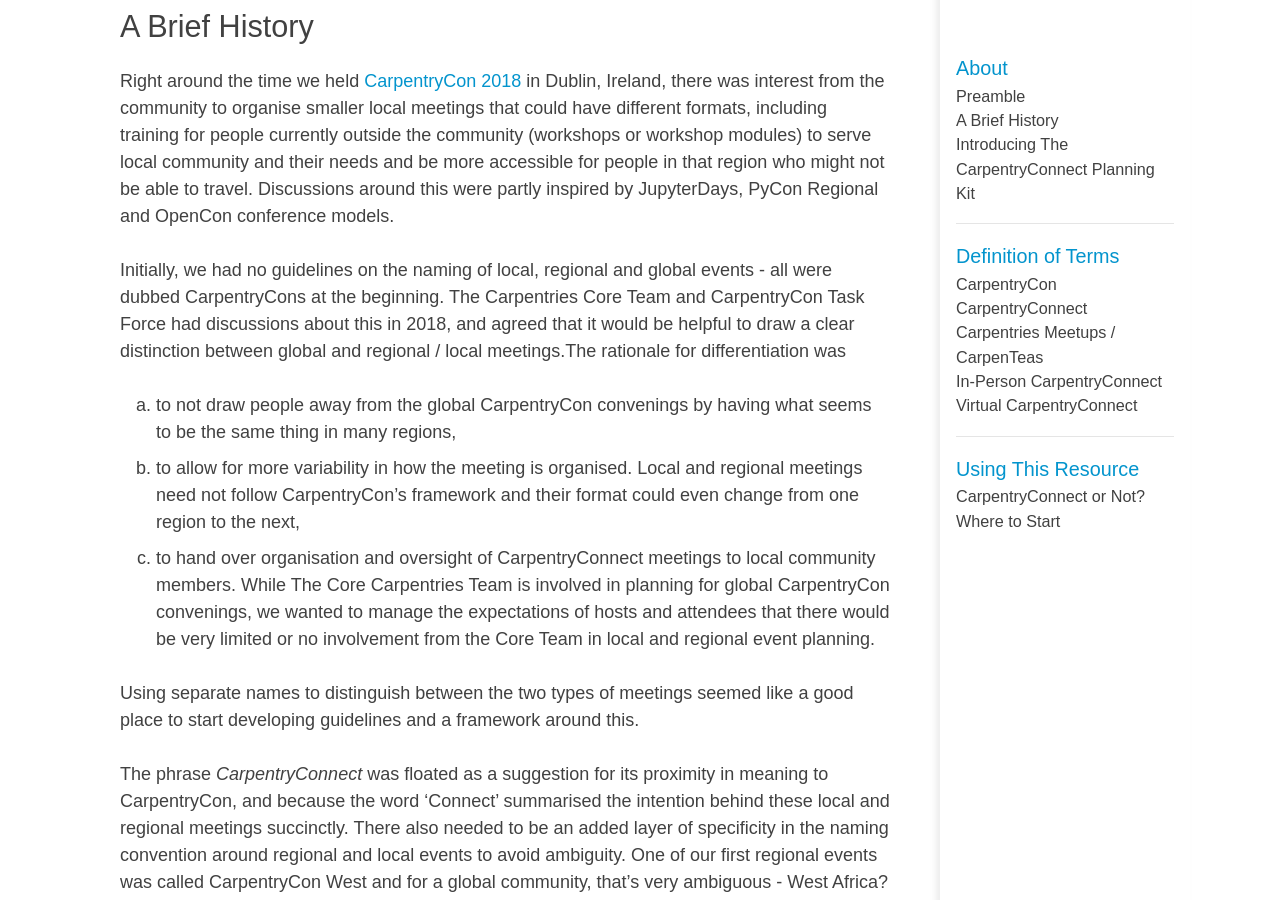
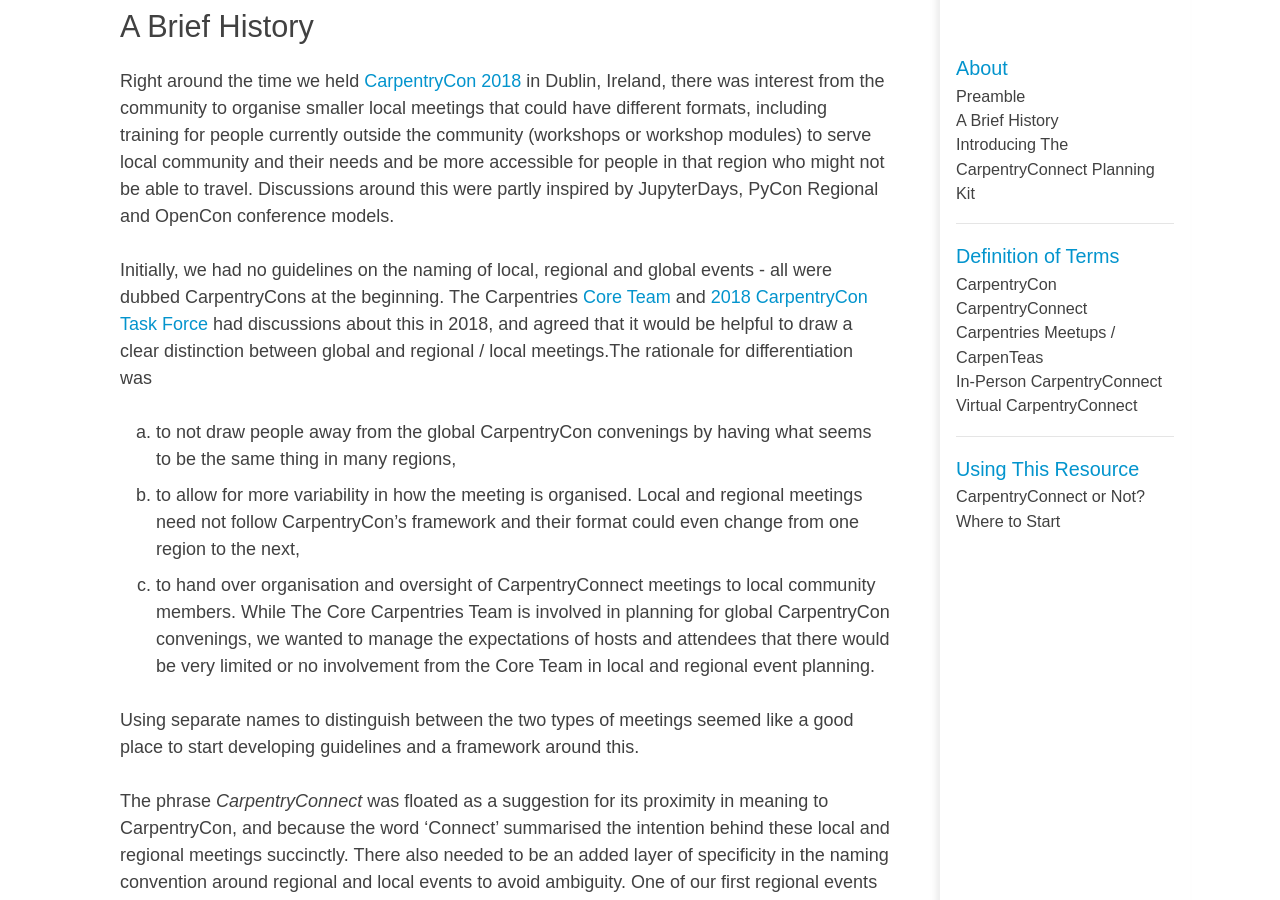
Before and after one commit to CarpentryConnect/carpentryconnect.org, a Jekyll site: the page built from index.markdown, in a window 1280 px wide and 900 px high, scrolled down 1354 px. Built offline with Jekyll 4.4.1, drawn with Linux system fonts in a browser that asks for light colours; nearby versions of some CDN libraries.

Commit message:
updating homepage to include Elizabeth's comments

```diff
--- a/index.markdown
+++ b/index.markdown
@@ -50,7 +50,7 @@ With this resource, we hope to lower the barrier to entry in putting together th
 
 Right around the time we held [CarpentryCon 2018](https://2018.carpentrycon.org/) in Dublin, Ireland, there was interest from the community to organise smaller local meetings that could have different formats, including training for people currently outside the community (workshops or workshop modules) to serve local community and their needs and be more accessible for people in that region who might not be able to travel. Discussions around this were partly inspired by JupyterDays, PyCon Regional and OpenCon conference models.
 
-Initially, we had no guidelines on the naming of local, regional and global events - all were dubbed CarpentryCons at the beginning. The Carpentries Core Team and CarpentryCon Task Force had discussions about this in 2018, and agreed that it would be helpful to draw a clear distinction between global and regional / local meetings.The rationale for differentiation was
+Initially, we had no guidelines on the naming of local, regional and global events - all were dubbed CarpentryCons at the beginning. The Carpentries [Core Team](https://carpentries.org/team/) and [2018 CarpentryCon Task Force](https://2018.carpentrycon.org/#contact) had discussions about this in 2018, and agreed that it would be helpful to draw a clear distinction between global and regional / local meetings.The rationale for differentiation was
 <ol style="list-style-type: lower-alpha;">
 <li>to not draw people away from the global CarpentryCon convenings by having what seems to be the same thing in many regions, </li>
 <li>to allow for more variability in how the meeting is organised. Local and regional meetings need not follow CarpentryCon’s framework and their format could even change from one region to the next, </li>
```
